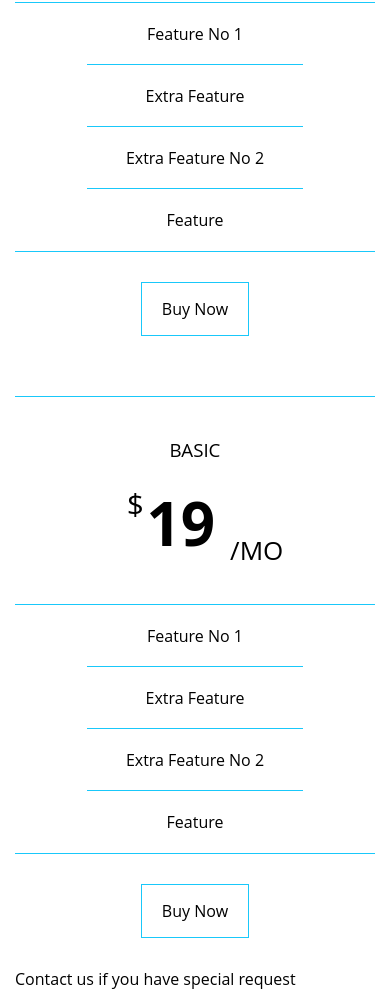
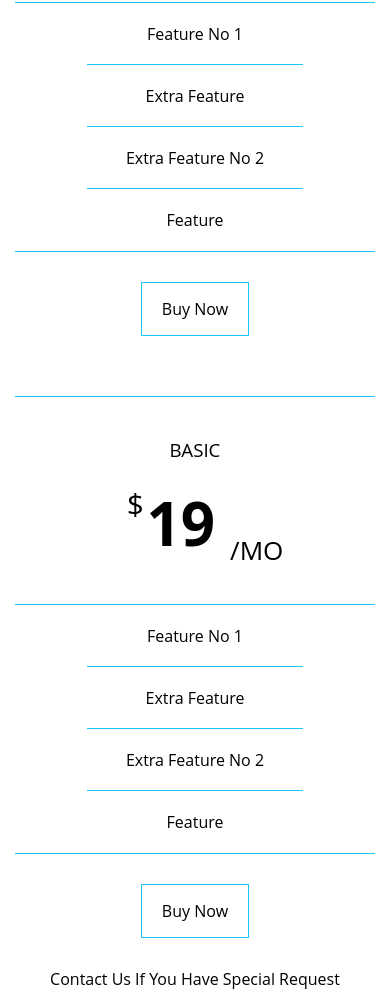
Before and after one commit to Mostafa1682002/Templete-two, a plain HTML site: page index.html in a window 390 px wide. Shown: the part 11008-12000 px from the top of the page. Drawn offline with Linux system fonts and the light colour scheme.

Commit message:
Update01

```diff
--- a/css/master.css
+++ b/css/master.css
@@ -1058,6 +1058,12 @@ body {
     background-color: var(--main-color);
 }
 
+.pricing .container .dis {
+    text-transform: capitalize;
+    font-size: 20px;
+    text-align: center;
+}
+
 .pricing .container>a {
     display: block;
     text-decoration: none;
@@ -1066,6 +1072,12 @@ body {
     background-color: var(--main-color);
     padding: 15px 30px;
     margin: 20px auto;
+}
+
+@media (max-width: 768px) {
+    .pricing .container .dis {
+        font-size: 16px;
+    }
 }
 
 
--- a/index.html
+++ b/index.html
@@ -404,7 +404,7 @@
                     </div>
                 </div>
             </div>
-            <p>Contact us if you have special request</p>
+            <p class="dis">Contact us if you have special request</p>
             <a href="#">Contact Us</a>
         </div>
     </div>
```
